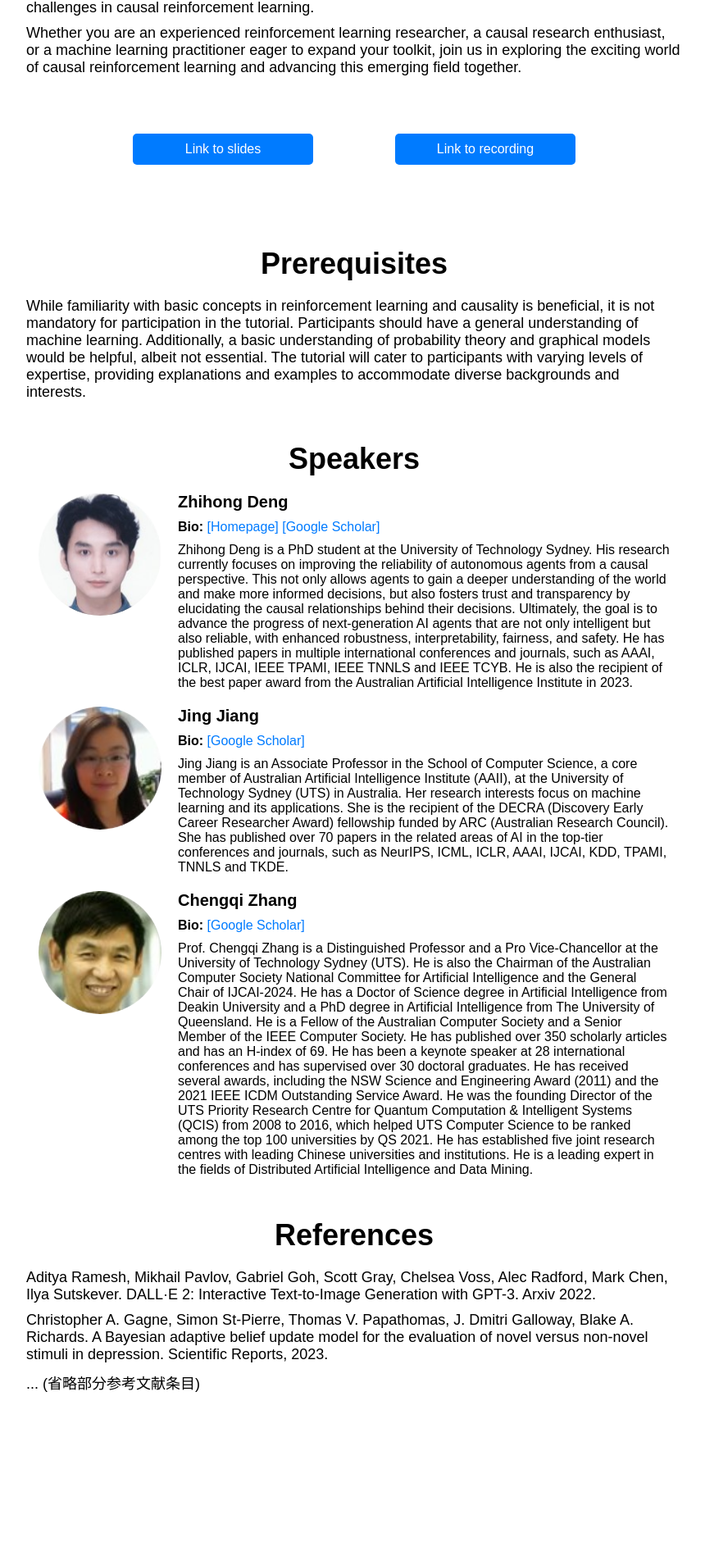
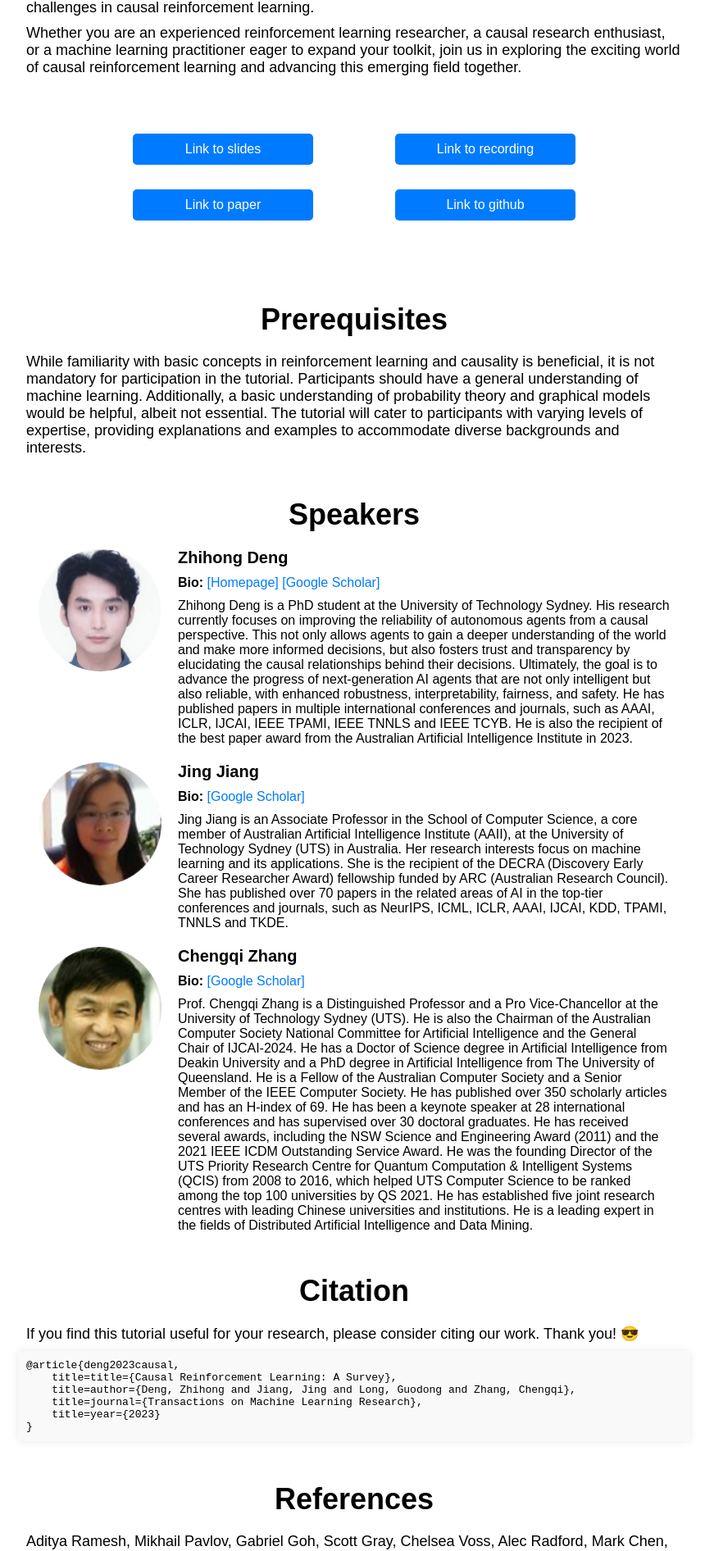
Before and after one commit to familyld/familyld.github.io, a Jekyll site: the page causal_rl_tutorial_ijcnn_2024.html, which Jekyll copies as it is, in a window 1280 px wide. Shown: the part 928-2820 px from the top of the page at 82% size, without its empty margins (208-1068 px from the left). Built offline with Jekyll 4.4.1, drawn with Linux system fonts in a browser that asks for light colours; before the commit the page ends 2647 px from its top, so only the background shows below that.

Commit message:
IJCNN 2024 Tutorial on Causal RL

```diff
--- a/causal_rl_tutorial_ijcnn_2024.html
+++ b/causal_rl_tutorial_ijcnn_2024.html
@@ -107,7 +107,18 @@
         }
         .btn {
             display: inline-block;
-            margin: 50px 50px;
+            margin: 50px 50px 5px 50px;
+            padding: 10px 10px;
+            min-width: 200px;
+            text-align: center;
+            color: white;
+            background-color: #007BFF;
+            text-decoration: none;
+            border-radius: 5px;
+        }
+        .btn2 {
+            display: inline-block;
+            margin: 5px 50px 50px 50px;
             padding: 10px 10px;
             min-width: 200px;
             text-align: center;
@@ -205,6 +216,33 @@
             color: #007BFF;
             text-decoration: none;
         }
+        .citation {
+            margin: 20px 20px;
+            text-align: center;
+        }
+        .citation h2 {
+            font-size: 36px;
+            margin-top: 50px;
+            margin-bottom: 20px;
+        }
+        .citation p {
+            margin: 5px 0;
+            font-size: 18px;
+            text-align: left;
+            max-width: 800px;
+            margin: 10px auto;
+        }
+        .citation pre {
+            text-align: left;
+            background-color: #f9f9f9;
+            padding: 10px;
+            border-radius: 5px;
+            box-shadow: 0 0 10px rgba(0,0,0,0.1);
+            max-width: 800px;
+            margin: 0 auto;
+            overflow-x: auto;
+            white-space: pre-wrap;
+        }
         @media (max-width: 768px) {
             .content {
                 margin-left: 200px;
@@ -224,7 +262,7 @@
             .header h2 {
                 font-size: 14px; /* Reduce font size for smaller screens */
             }
-            .btn {
+            .btn .btn2 {
                 margin: 50px 5px;
                 min-width: 150px;
             }
@@ -254,7 +292,11 @@
         </div>
         <div class="buttons">
             <a href="link-to-slides-url" class="btn">Link to slides</a>
-            <a href="link-to-recording-url" class="btn">Link to recording</a>
+            <a href="https://github.com/familyld/Awesome-Causal-RL" class="btn">Link to recording</a>
+        </div>
+        <div class="buttons">
+            <a href="https://openreview.net/pdf?id=qqnttX9LPo" class="btn2">Link to paper</a>
+            <a href="link-to-github-url" class="btn2">Link to github</a>
         </div>
         <div class="prerequisites" id="prerequisites">
             <h2>Prerequisites</h2>
@@ -286,6 +328,18 @@
                     <p>Prof. Chengqi Zhang is a Distinguished Professor and a Pro Vice-Chancellor at the University of Technology Sydney (UTS). He is also the Chairman of the Australian Computer Society National Committee for Artificial Intelligence and the General Chair of IJCAI-2024. He has a Doctor of Science degree in Artificial Intelligence from Deakin University and a PhD degree in Artificial Intelligence from The University of Queensland. He is a Fellow of the Australian Computer Society and a Senior Member of the IEEE Computer Society. He has published over 350 scholarly articles and has an H-index of 69. He has been a keynote speaker at 28 international conferences and has supervised over 30 doctoral graduates. He has received several awards, including the NSW Science and Engineering Award (2011) and the 2021 IEEE ICDM Outstanding Service Award. He was the founding Director of the UTS Priority Research Centre for Quantum Computation & Intelligent Systems (QCIS) from 2008 to 2016, which helped UTS Computer Science to be ranked among the top 100 universities by QS 2021. He has established five joint research centres with leading Chinese universities and institutions. He is a leading expert in the fields of Distributed Artificial Intelligence and Data Mining.</p>
                 </div>
             </div>
+        </div>
+        <div class="citation" id="citation">
+            <h2>Citation</h2>
+            <p>If you find this tutorial useful for your research, please consider citing our work. Thank you! 😎 </p>
+<pre>
+@article{deng2023causal,
+    title=title={Causal Reinforcement Learning: A Survey},
+    title=author={Deng, Zhihong and Jiang, Jing and Long, Guodong and Zhang, Chengqi},
+    title=journal={Transactions on Machine Learning Research},
+    title=year={2023}
+}
+</pre>
         </div>
         <div class="references" id="references">
             <h2>References</h2>
```
